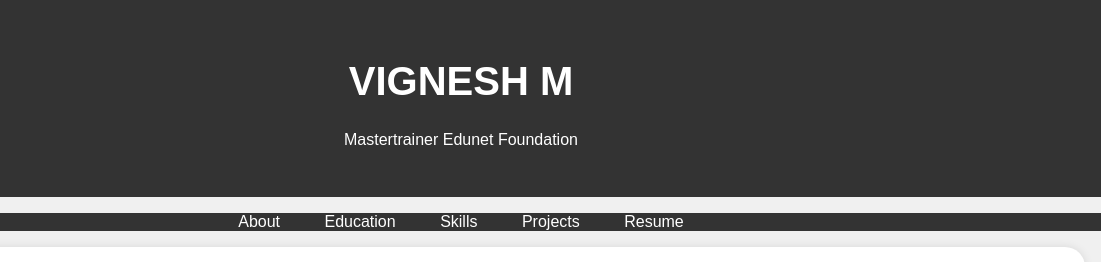
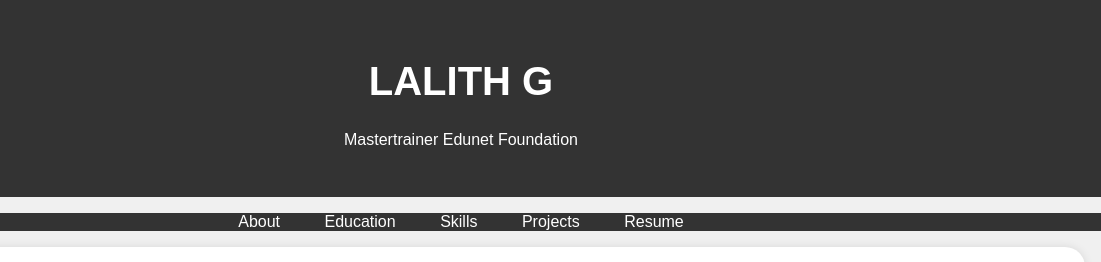
Before and after one commit to lalith-g-2003/portfolio, a plain HTML site: page index.html in a window 1280 px wide. Shown: the top 262 px of the page, 179-1280 px from the left. Drawn offline with Linux system fonts and the light colour scheme.

Commit message:
Update index.html

```diff
--- a/index.html
+++ b/index.html
@@ -1,7 +1,7 @@
 <!DOCTYPE html>
 <html>
 <head>
-    <title>Your Name - Portfolio</title>
+    <title>Lalith - Portfolio</title>
     <style>
         body {
             font-family: Arial, sans-serif;
@@ -96,7 +96,7 @@
         <div class="header-content">
             <!-- Add your profile picture here -->
             <img src="./mypic.jpg" alt="Your Profile Picture" class="profile-picture">
-            <h1>VIGNESH M</h1>
+            <h1>LALITH G</h1>
             <p>Mastertrainer Edunet Foundation</p>
         </div>
     </header>
```
